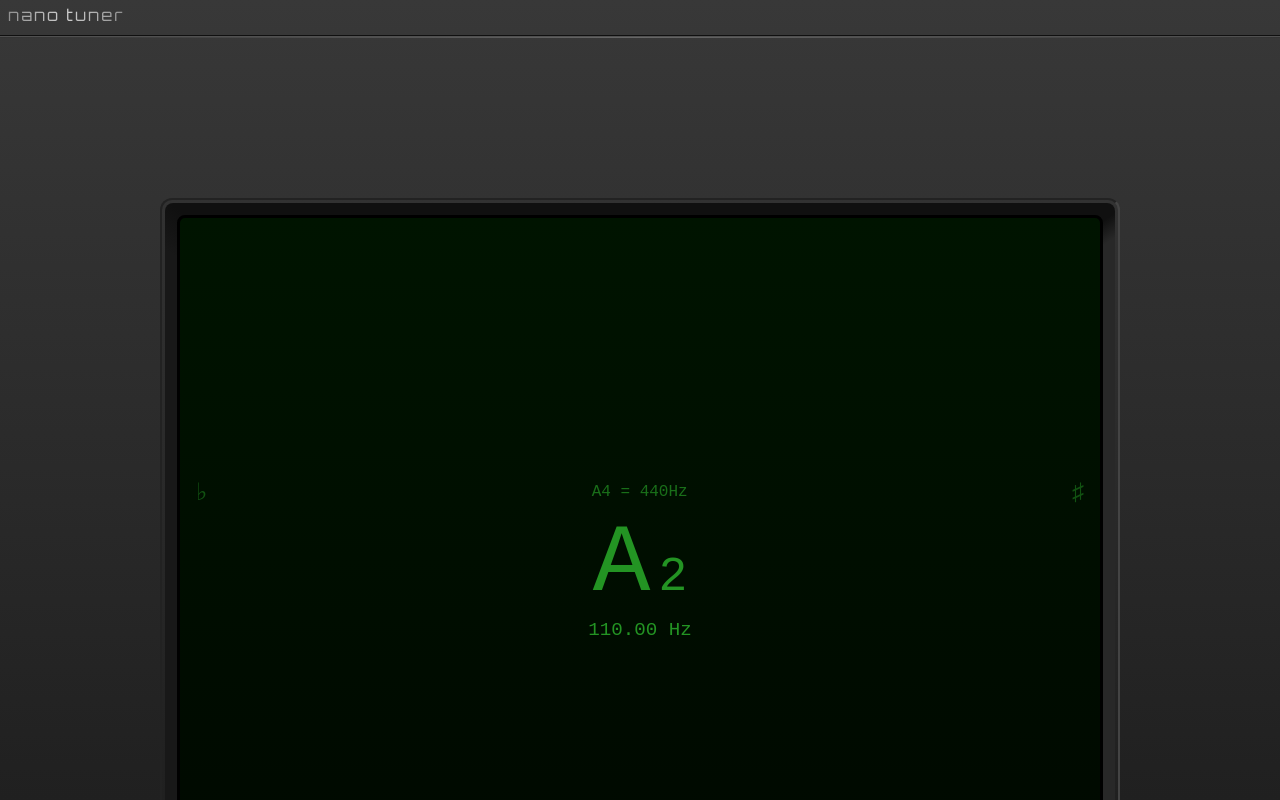
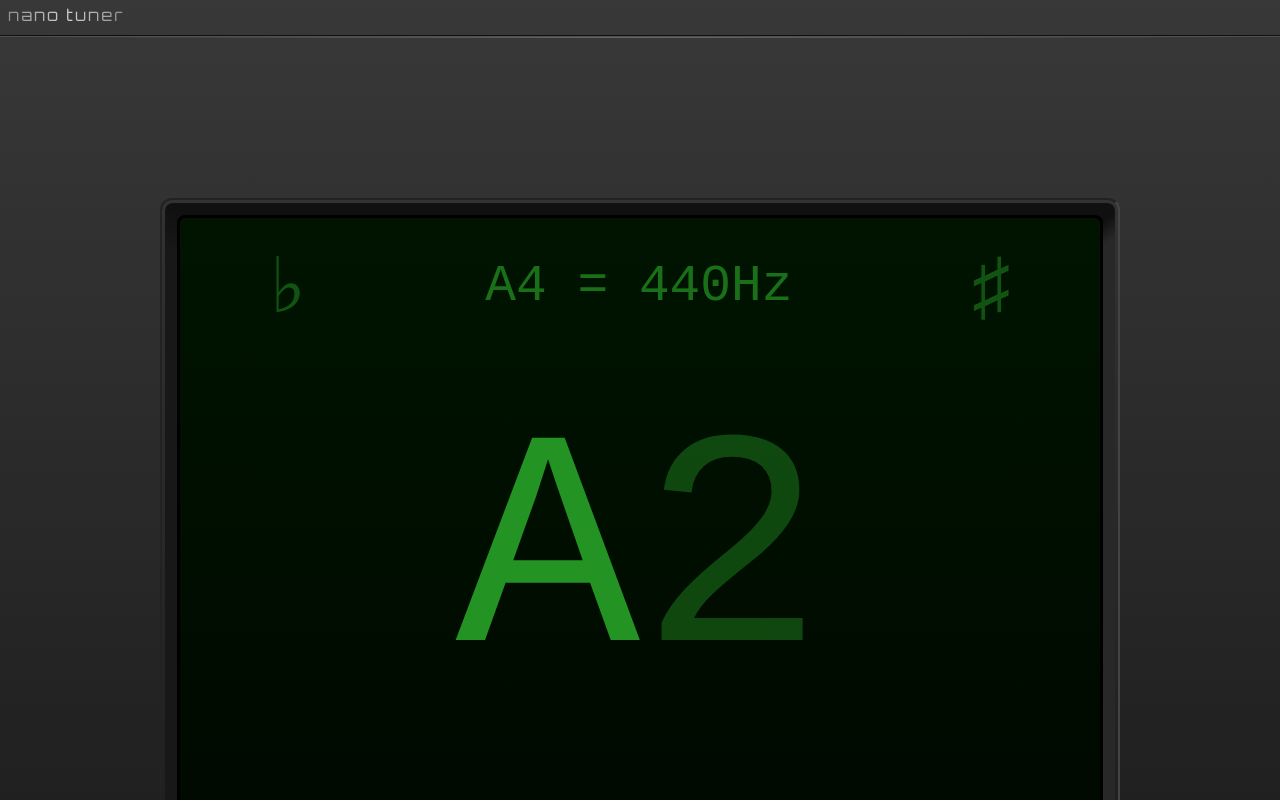
Before and after one commit to mec-nyan/nano-tuner, a React (Vite) app: page / in a window 1280 px wide. Shown: the top 800 px of the page. Built offline with nearby package versions, Linux system fonts and the light colour scheme; no server answers.

Commit message:
Improve Display && accidentals.

```diff
--- a/src/audio/audioConstants.ts
+++ b/src/audio/audioConstants.ts
@@ -1,6 +1,60 @@
+export type accidental = 'flat' | 'sharp' | null
+
+export interface NoteName {
+  name: string
+  accidental: accidental
+}
+
+export function accidentalToString(acc: accidental): string {
+  switch (acc) {
+    case 'flat':
+      return '♭'
+    case 'sharp':
+      return '♯'
+    default:
+      return ''
+  }
+}
 
 // TODO: Use a musical font to show 'b' and '#' instead of 'lowercase B' and 'hash'.
-export const NOTES = [ 'C', 'C#', 'D', 'Eb', 'E', 'F', 'F#', 'G', 'Ab', 'A', 'Bb', 'B' ]
+export const NOTES: NoteName[] = [
+  {
+    name: 'C', accidental: null
+  },
+  {
+    name: 'C', accidental: 'sharp'
+  },
+  {
+    name: 'D', accidental: null
+  },
+  {
+    name: 'E', accidental: 'flat'
+  },
+  {
+    name: 'E', accidental: null
+  },
+  {
+    name: 'F', accidental: null
+  },
+  {
+    name: 'F', accidental: 'sharp'
+  },
+  {
+    name: 'G', accidental: null
+  },
+  {
+    name: 'A', accidental: 'flat'
+  },
+  {
+    name: 'A', accidental: null
+  },
+  {
+    name: 'B', accidental: 'flat'
+  },
+  {
+    name: 'B', accidental: null
+  },
+]
 
 export const A0_MIDI = 21
 
--- a/src/audio/frequencyToNote.ts
+++ b/src/audio/frequencyToNote.ts
@@ -1,7 +1,10 @@
 import { A4_FREQUENCY, A4_MIDI, ALLOWED_DEVIATION, NOTES } from "./audioConstants";
+
+import { accidentalToString } from "./audioConstants";
 
 export interface NoteInfo {
   note: string
+  accidental: string
   octave: number
   frequency: number
   cents: number
@@ -27,7 +30,8 @@ export function frequencyToNote(frequency: number | null): NoteInfo | null {
   const cents = Math.round(1200 * Math.log2(frequency / expectedFrequency))
 
   return {
-    note: noteName,
+    note: noteName.name,
+    accidental: accidentalToString(noteName.accidental),
     octave,
     frequency,
     cents,
--- a/src/components/Display.css
+++ b/src/components/Display.css
@@ -30,16 +30,12 @@
 .display {
   height: 100%;
   width: 100%;
-  display: flex;
-  font-family: monospace;
-  flex-direction: column;
-  justify-content: center;
-  align-items: center;
-  /* padding: 1rem 2rem; */
-  /* background-color: black; */
+  display: grid;
+  grid-template-rows: 20% 60% 20%;
   background-image: linear-gradient(to bottom, #001400, #000800);
   /* TODO: Change colour as we get closer to the note.
   Reserve "green" to the note in tune. */
+  font-family: monospace;
   color: limegreen;
   border: 3px solid #000;
   border-radius: 8px;
@@ -49,46 +45,56 @@
   display: flex;
   flex-direction: row;
   width: 100%;
-  justify-content: space-between;
+  height: 100%;
+  justify-content: space-around;
   align-items: center;
-  padding: 4px 16px;
   color: limegreen;
   opacity: .5;
+  /* border: 1px solid yellow; */
 }
 
 .info-flat,
 .info-sharp,
 .info-fork {
   font-family: monospace;
-  font-size: 1rem;
+  font-size: 4vw;
 }
 
 .info-flat,
 .info-sharp {
   font-family: sans-serif;
-  font-size: 1.5rem;
+  font-size: 6vw;
   opacity: 0.7;
 }
 
-.note-name {
+.note {
+  width: 100%;
+  display: flex;
+  justify-content: center;
+  align-items: center;
+  /* border: 1px solid pink; */
+}
+
+.note-name,
+.note-accidental,
+.note-index {
   font-family: monospace;
-  font-size: 6rem;
+  font-size: 24vw;
   opacity: 0.7;
 }
 
 .note-index {
-  font-family: monospace;
-  font-size: 3rem;
-  opacity: 0.7;
-  padding-left: 8px;
+  opacity: 0.3;
 }
 
 .note-frequency {
   width: 100%;
+  height: 100%;
   display: flex;
   justify-content: center;
   align-items: center;
   font-family: monospace;
-  font-size: 1.2rem;
-  opacity: 0.7;
+  font-size: 5vw;
+  opacity: 0.4;
+  /* border: 1px solid red; */
 }
--- a/src/components/Display.tsx
+++ b/src/components/Display.tsx
@@ -18,6 +18,7 @@ export default function Display({ noteInfo }: { noteInfo: NoteInfo | null}) {
             <span className='note-index'>{noteInfo ? noteInfo.octave : '-'}</span>
             */}
             <span className='note-name'>{noteInfo ? noteInfo.note : 'A'}</span>
+            <span className='note-accidental'>{noteInfo && noteInfo.accidental}</span>
             <span className='note-index'>{noteInfo ? noteInfo.octave : '2'}</span>
           </div>
           {/*
```
